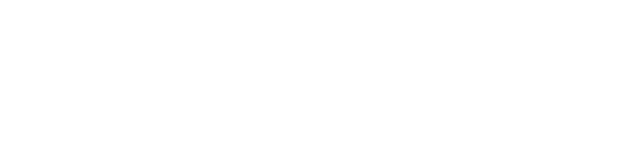
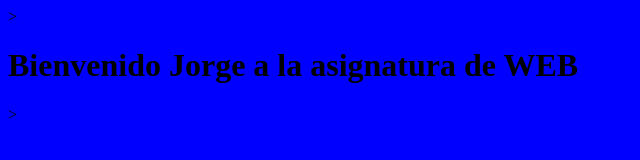
Before and after one commit to JorgeAlonsoS/PROYECTO, a plain HTML site: page index.html in a window 1280 px wide. Shown: the whole page, without its empty margins (0-640 px from the left). Drawn offline with Linux system fonts and the light colour scheme.

Commit message:
cambio 3

```diff
--- a/css/estilo.css
+++ b/css/estilo.css
@@ -0,0 +1,3 @@
+.body {
+    background-color: blue;
+}
--- a/index.html
+++ b/index.html
@@ -4,8 +4,10 @@
     <meta charset="UTF-8">
     <meta name="viewport" content="width=device-width, initial-scale=1.0">
     <title>Document</title>
+    <link rel="stylesheet" href="css/estilo.css">
 </head>
-<body>
-
+<body class="body">
+    ><h1>Bienvenido Jorge a la asignatura de WEB</h1>
+    ><h1></h1>
 </body>
 </html>
```
